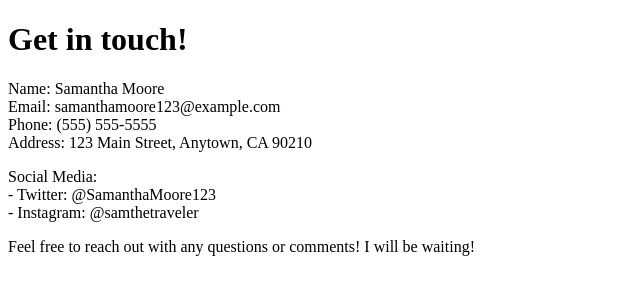
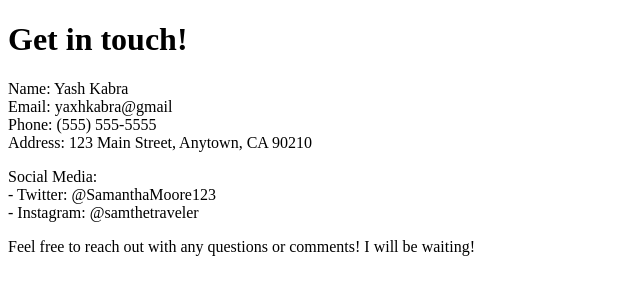
Before and after one commit to yash11K/GitLabExercise, a plain HTML site: page contact.html in a window 1280 px wide. Shown: the whole page, without its empty margins (0-640 px from the left). Drawn offline with Linux system fonts and the light colour scheme.

Commit message:
update contact name and email -yash

```diff
--- a/contact.html
+++ b/contact.html
@@ -8,8 +8,8 @@
 <body>
   <h1>Get in touch!</h1>
   <p>
-    Name: Samantha Moore<br>
-    Email: samanthamoore123@example.com<br>
+    Name: Yash Kabra<br>
+    Email: yaxhkabra@gmail<br>
     Phone: (555) 555-5555<br>
     Address: 123 Main Street, Anytown, CA 90210<br>
   </p>
```
